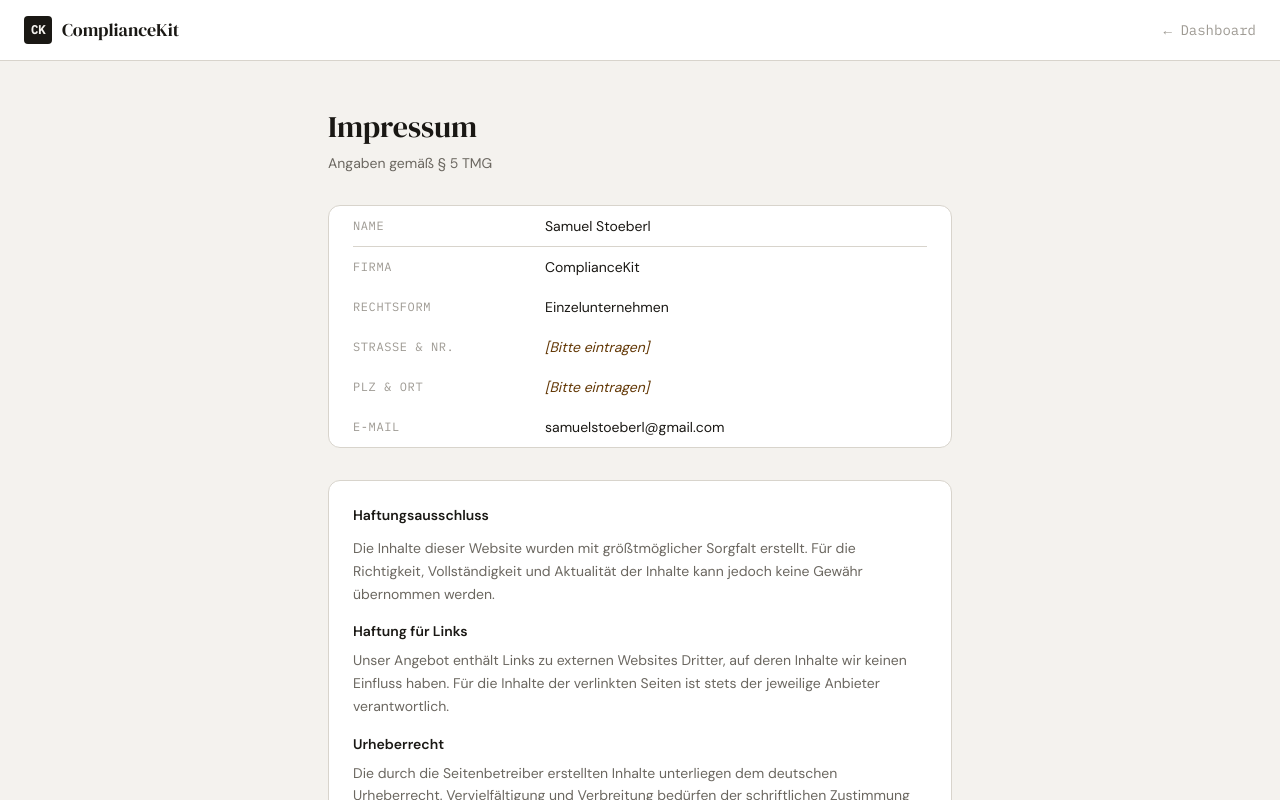
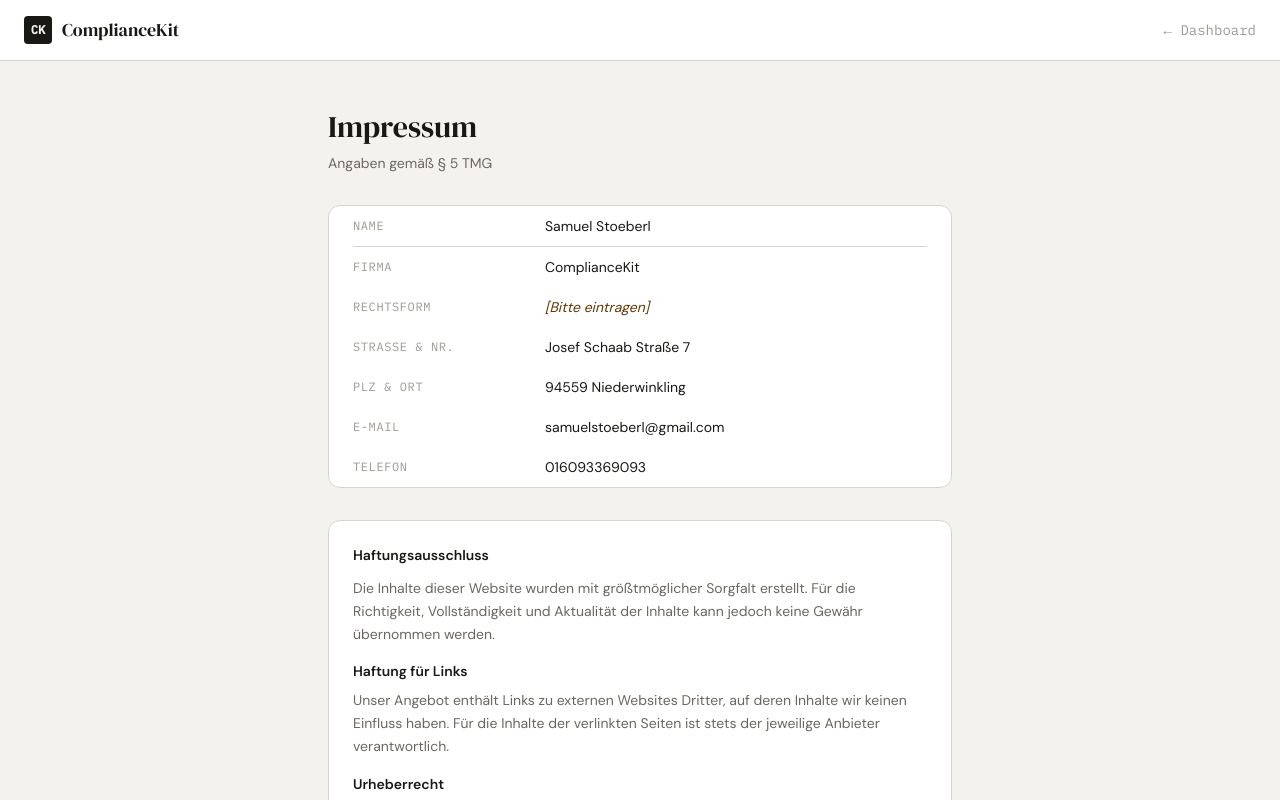
Before and after one commit to samuelstoeberl-prog/compilance_kit, a React (Vite) app: page /impressum in a window 1280 px wide. Shown: the top 800 px of the page. Built offline with nearby package versions, Linux system fonts and the light colour scheme; no server answers.

Commit message:
Update Impressum.tsx

```diff
--- a/src/pages/Impressum.tsx
+++ b/src/pages/Impressum.tsx
@@ -4,12 +4,10 @@ import { Link } from 'react-router-dom'
 const BETREIBER = {
   name:       'Samuel Stoeberl',          // Dein Vor- und Nachname
   firma:      'ComplianceKit',            // Firmenname
-  strasse:    '',                         // z.B. 'Musterstraße 42'
-  plz_ort:    '',                         // z.B. '80331 München'
+  strasse:    'Josef Schaab Straße 7',
+  plz_ort:    '94559 Niederwinkling',
   email:      'samuelstoeberl@gmail.com',
-  telefon:    '',                         // z.B. '+49 89 123456' (optional)
-  website:    '',                         // z.B. 'compliancekit.de' (optional)
-  rechtsform: 'Einzelunternehmen',
+  telefon:    '016093369093',
 }
 // ──────────────────────────────────────────────────────────────────────────────
 
```
